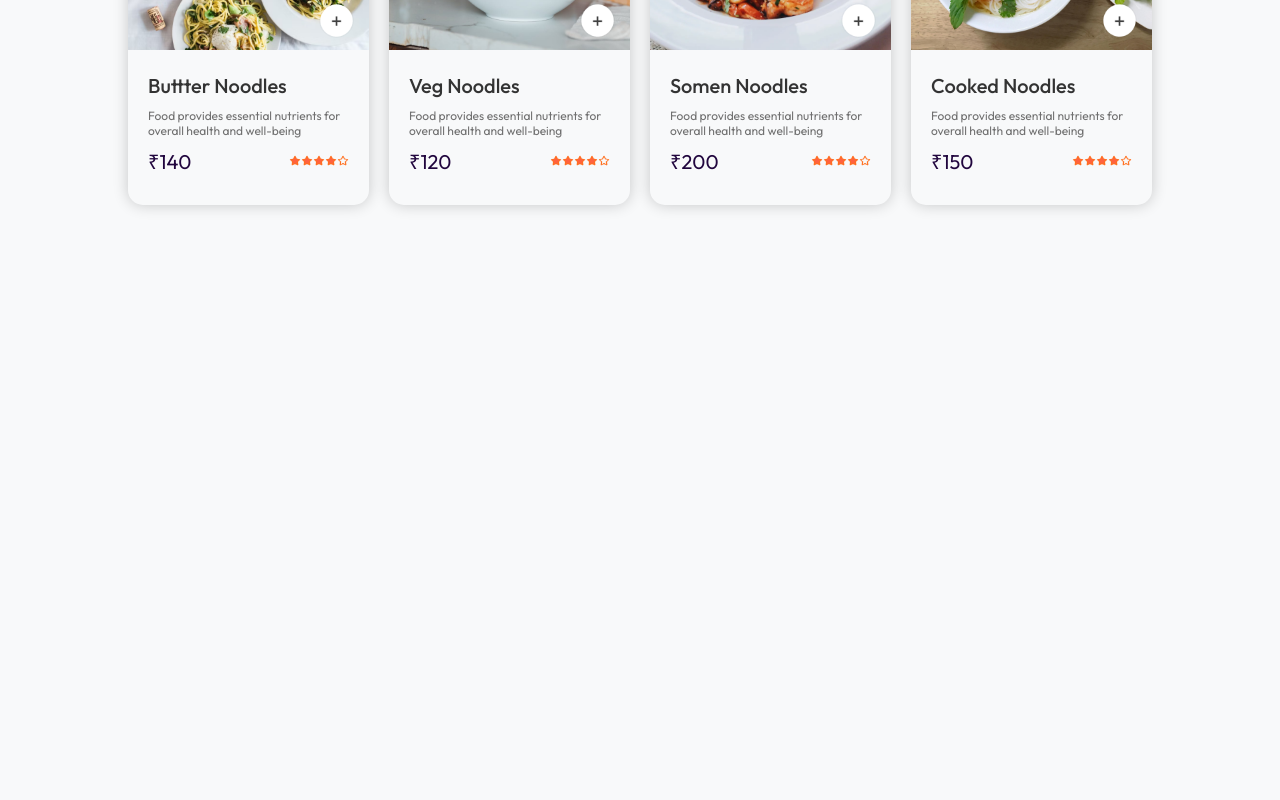
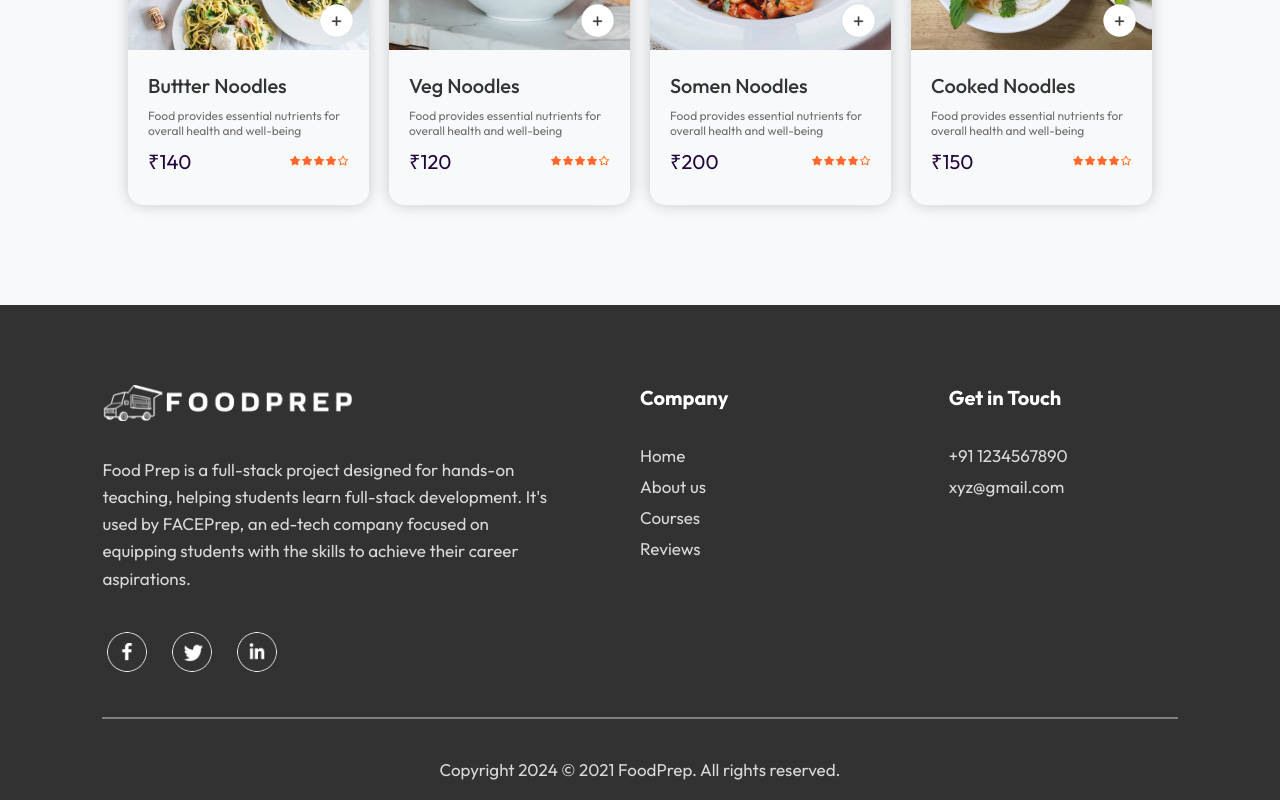
Before and after one commit to Kaustubh0912/FoodPrep, a React (Vite) app: page / in a window 1280 px wide. Shown: the part 3758-4558 px from the top of the page. Before the commit the page ends 3993 px from the top, so only its background shows below. Built offline with nearby package versions, Linux system fonts and the light colour scheme.

Commit message:
update Footer css

```diff
--- a/src/App.jsx
+++ b/src/App.jsx
@@ -3,10 +3,12 @@ import Navbar from './components/Navbar/Navbar'
 import Home from './screens/Home/Home'
 import Cart from './screens/Cart/Cart'
 import Order from './screens/PlaceOrder/PlaceOrder'
+import Footer from './components/Footer/Footer'
 import { Routes,Route } from 'react-router-dom'
 import "./App.css"
 const App = () => {
   return (
+    <>
       <div className="app">
           <Navbar/>
           <Routes>
@@ -14,7 +16,11 @@ const App = () => {
             <Route path="/cart" element={<Cart />} />
             <Route path="/order" element={<Order />} />
           </Routes>
+
       </div>
+      <Footer/>
+
+    </>
   )
 }
 
--- a/src/components/FoodDisplay/FoodDisplay.jsx
+++ b/src/components/FoodDisplay/FoodDisplay.jsx
@@ -3,7 +3,7 @@ import {StoreContext} from '../../context/StoreContext'
 import FoodItemCard from '../FoodItemCard/FoodItemCard'
 import './FoodDisplay.css'
 
-const FoodDisplay = () => {
+const FoodDisplay = ({category}) => {
 
     const {food_list}=useContext(StoreContext)
   return (
@@ -12,6 +12,7 @@ const FoodDisplay = () => {
         <div className='food-display-list'>
             {
                 food_list.map((food,index)=>{
+                    if(category==="All" || category===food.category)
                     return <FoodItemCard
                     key = {food._id}
                     id = {food._id}
--- /dev/null
+++ b/src/components/Footer/Footer.css
@@ -0,0 +1,86 @@
+.footer {
+    color: #d9d9d9;
+    background-color: #323232;
+    display: flex;
+    flex-direction: column;
+    align-items: center;
+    gap: 20px;
+    padding: 20px 8vw;
+    padding-top: 80px;
+    margin-top: 100px;
+}
+
+.footer-content{
+    width: 100%;
+    display: grid;
+    grid-template-columns: 2fr 1fr 1fr;
+    gap: 8rem;
+}
+
+.footer-content-left,
+.footer-content-right,
+.footer-content-center {
+    display: flex;
+    flex-direction: column;
+    align-items: start;
+    gap: 20px;
+}
+
+.footer-content-left .footer-logo {
+    width: 25rem;
+    margin-bottom: 15px;
+}
+
+.footer-content-left p {
+    font-size: 1.7rem;
+    line-height: 1.6;
+    margin-bottom: 15px;
+    max-width: 100%;
+}
+
+.footer-content-center h2,
+.footer-content-right h2 {
+    color: white;
+    font-size: 2rem;
+    margin-bottom: 15px;
+    font-weight: bold;
+}
+
+.footer-content-center li,
+.footer-content-right li {
+    list-style: none;
+    margin-bottom: 10px;
+    font-size: 1.7rem;
+    cursor: pointer;
+}
+
+.footer-social-icons {
+    display: flex;
+    gap: 15px;
+}
+
+.footer-social-icons img {
+    width: 5rem;
+    height: auto;
+    border-radius: 50%;
+    padding: 5px;
+    cursor: pointer;
+    transition: transform 0.3s;
+}
+
+.footer-social-icons img:hover {
+    transform: scale(1.1);
+}
+
+.footer hr {
+    width: 100%;
+    height: 2px;
+    margin: 20px 0;
+    background-color: gray;
+    border: none;
+}
+
+.footer-copyright {
+    font-size: 1.7rem;
+    text-align: center;
+}
--- /dev/null
+++ b/src/components/Footer/Footer.jsx
@@ -0,0 +1,41 @@
+import React from 'react'
+import './Footer.css'
+import { assets } from '../../assets/assets'
+
+const Footer = () => {
+  return (
+    <div className='footer'>
+      <div className="footer-content">
+        <div className="footer-content-left">
+          <img className='footer-logo' src={assets.logo_bottom} alt="" />
+          <p>Food Prep is a full-stack project designed for hands-on teaching, helping students learn full-stack development. It's used by FACEPrep, an ed-tech company focused on equipping students with the skills to achieve their career aspirations.</p>
+          <div className="footer-social-icons">
+            <img src={assets.facebook_icon} alt="" />
+            <img src={assets.twitter_icon} alt="" />
+            <img src={assets.linkedin_icon} alt="" />
+          </div>
+        </div>
+        <div className="footer-content-center">
+          <h2>Company</h2>
+          <ul>
+            <li>Home</li>
+            <li>About us</li>
+            <li>Courses</li>
+            <li>Reviews</li>
+          </ul>
+        </div>
+        <div className="footer-content-right">
+        <h2>Get in Touch</h2>
+          <ul>
+            <li>+91 1234567890</li>
+            <li>xyz@gmail.com</li>
+          </ul>
+        </div>
+      </div>
+      <hr />
+      <p className="footer-copyright">Copyright 2024 © 2021 FoodPrep. All rights reserved.</p>
+    </div>
+  )
+}
+
+export default Footer
--- a/src/screens/Home/Home.jsx
+++ b/src/screens/Home/Home.jsx
@@ -10,7 +10,7 @@ const Home = () => {
     <div>
       <Header/>
       <ExploreMenu category={category} setCategory={setCategory}/>
-      <FoodDisplay/>
+      <FoodDisplay category={category}/>
     </div>
   )
 }
```
Lines whose indentation alone changed are shown as unchanged.
